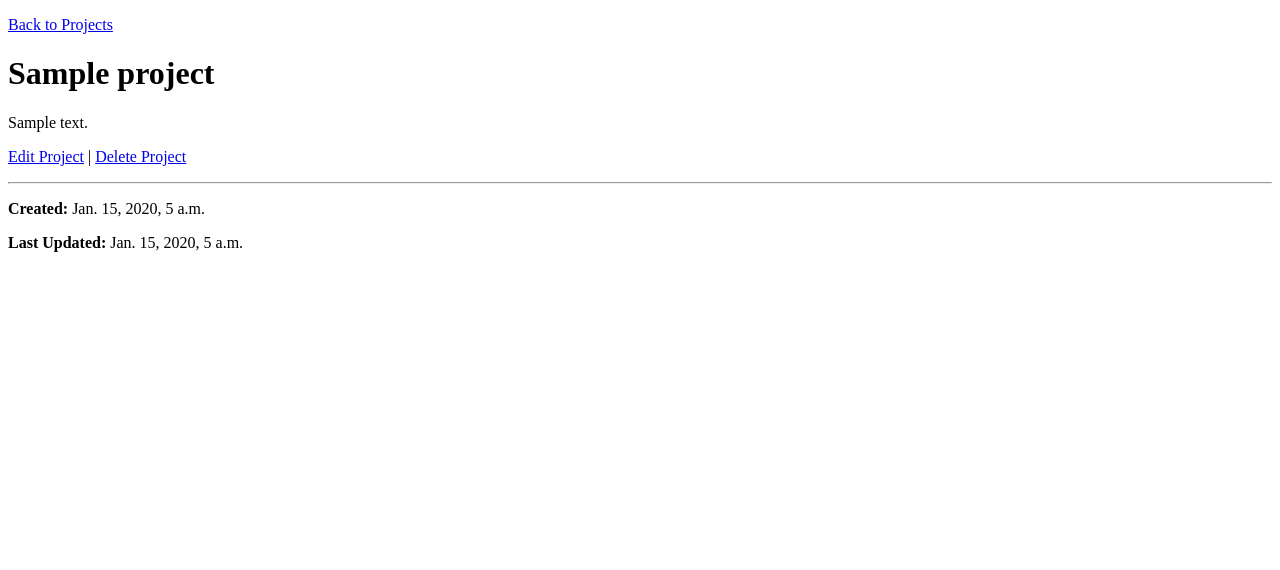
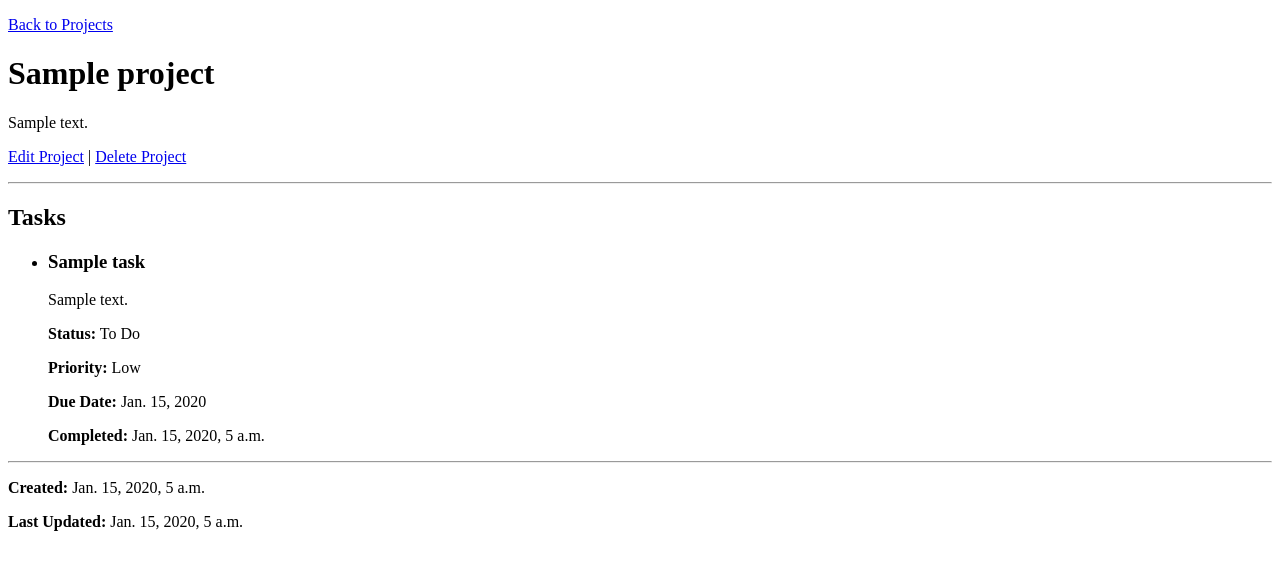
Before and after one commit to J0hn316/Django-Task-Manager, a Django app: page /projects/1/ in a window 1280 px wide. Shown: the top 570 px of the page. Run offline with Django 5.2, Linux system fonts and the light colour scheme; a user stored in the database is signed in; tables that the repository leaves empty hold one stand-in row (values such as "Sample post").

Commit message:
Add task details to project detail view; display task title, description, status, priority, and due date

```diff
--- a/tasks/templates/tasks/project_detail.html
+++ b/tasks/templates/tasks/project_detail.html
@@ -32,6 +32,52 @@
 
     <hr>
 
+    <h2>Tasks</h2>
+
+    {% if tasks %}
+    <ul>
+      {% for task in tasks %}
+      <li>
+        <h3>{{ task.title }}</h3>
+
+        {% if task.description %}
+        <p>{{ task.description }}</p>
+        {% else %}
+        <p>No description provided.</p>
+        {% endif %}
+
+        <p>
+          <strong>Status:</strong> {{ task.get_status_display }}
+        </p>
+
+        <p>
+          <strong>Priority:</strong> {{ task.get_priority_display }}
+        </p>
+
+        {% if task.due_date %}
+        <p>
+          <strong>Due Date:</strong> {{ task.due_date }}
+        </p>
+        {% else %}
+        <p>
+          <strong>Due Date:</strong> No due date
+        </p>
+        {% endif %}
+
+        {% if task.completed_at %}
+        <p>
+          <strong>Completed:</strong> {{ task.completed_at }}
+        </p>
+        {% endif %}
+      </li>
+      {% endfor %}
+    </ul>
+    {% else %}
+    <p>This project does not have any tasks yet.</p>
+    {% endif %}
+
+    <hr>
+
     <p><strong>Created:</strong> {{ project.created_at }}</p>
     <p><strong>Last Updated:</strong> {{ project.updated_at }}</p>
   </body>
--- a/tasks/views.py
+++ b/tasks/views.py
@@ -20,8 +20,16 @@ def project_list(request):
 @login_required
 def project_detail(request, pk):
     project = get_object_or_404(Project, pk=pk, owner=request.user)
+    tasks = project.tasks.all()
 
-    return render(request, "tasks/project_detail.html", {"project": project})
+    return render(
+        request,
+        "tasks/project_detail.html",
+        {
+            "project": project,
+            "tasks": tasks,
+        },
+    )
 
 
 @login_required
```
